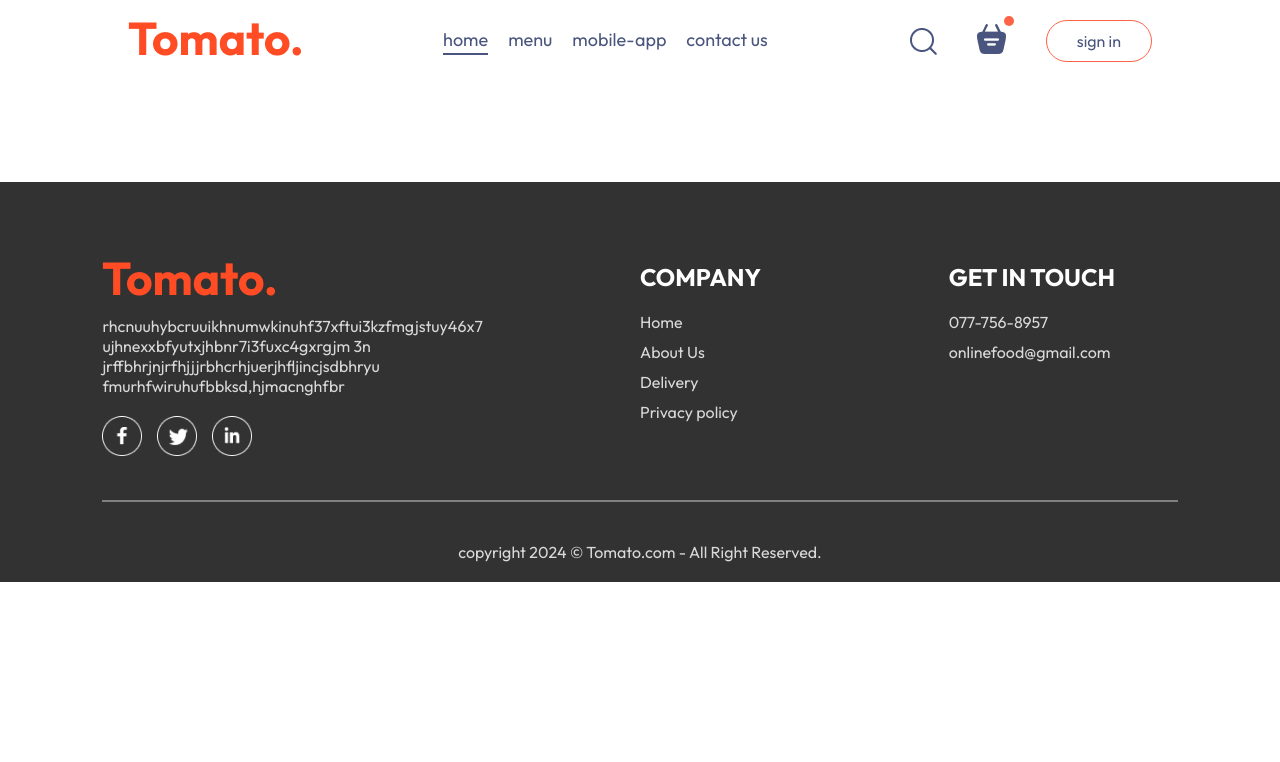
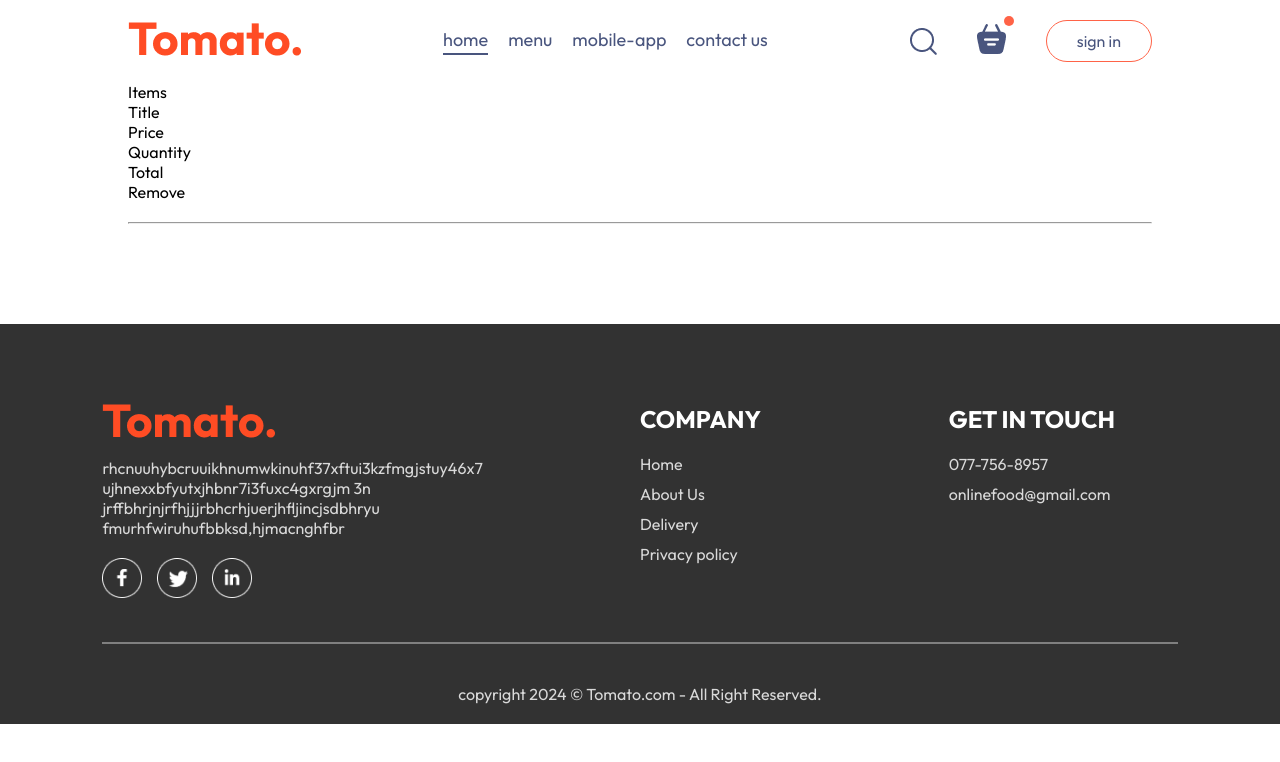
Before and after one commit to BanuNathy/Online-Food-Delivery, a React (Vite) app: page /cart in a window 1280 px wide. Shown: the top 762 px of the page. Built offline with nearby package versions, Linux system fonts and the light colour scheme.

Commit message:
Did changes

```diff
--- a/src/pages/Cart/Cart.jsx
+++ b/src/pages/Cart/Cart.jsx
@@ -1,10 +1,37 @@
-import React from 'react'
+import React, { useContext } from 'react'
 import './Cart.css'
+import { StoreContext } from '../../context/StoreContext'
 
 
 const Cart = () => {
+
+  const {cartItems,food_list,removeFromCart} = useContext(StoreContext);
+
+
   return (
-    <div>
+    <div className='cart'>
+      <div className="cart-items">
+        <div className="cart-items-title">
+          <p>Items</p>
+          <p>Title</p>
+          <p>Price</p>
+          <p>Quantity</p>
+          <p>Total</p>
+          <p>Remove</p>
+        </div>
+        <br />
+        <hr />
+        {food_list.map((item,index)=>{
+          if(cartItems[item._id]>0)
+            {
+              return(
+                <div className='cart-items-title cart-items-item'>
+                  <p>{item.name}</p>
+                </div>
+              )
+            }
+        })}
+      </div>
 
     </div>
   )
```
